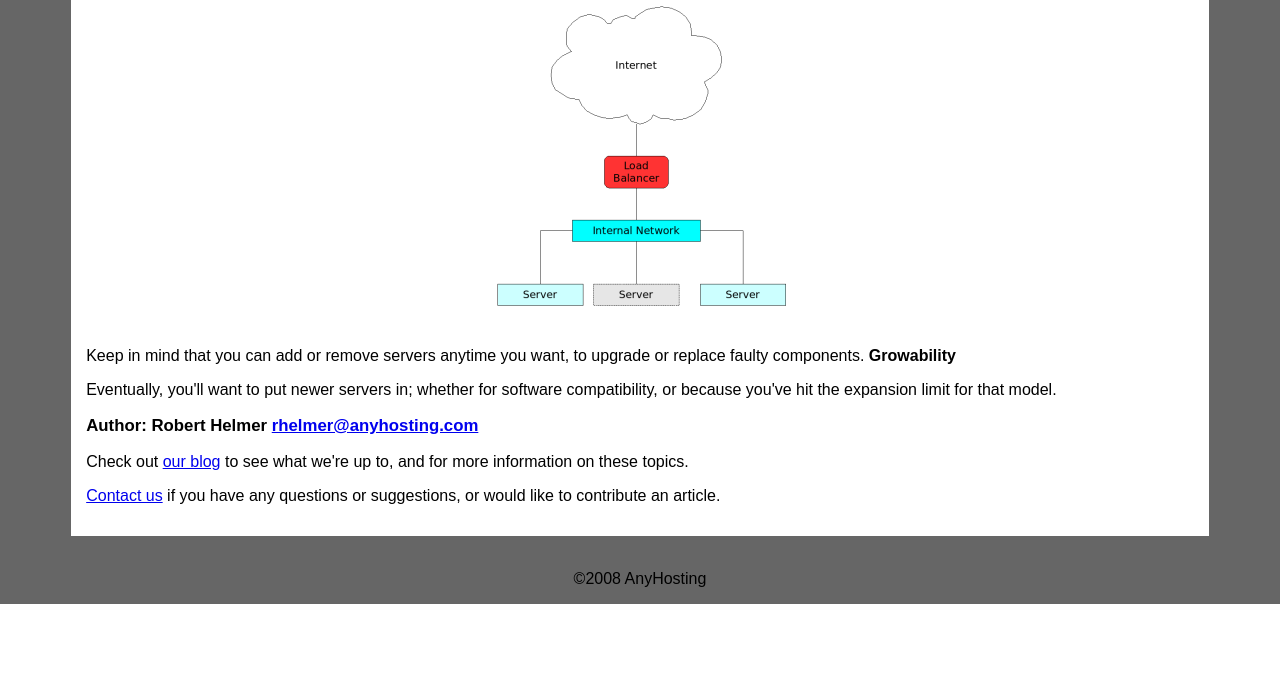
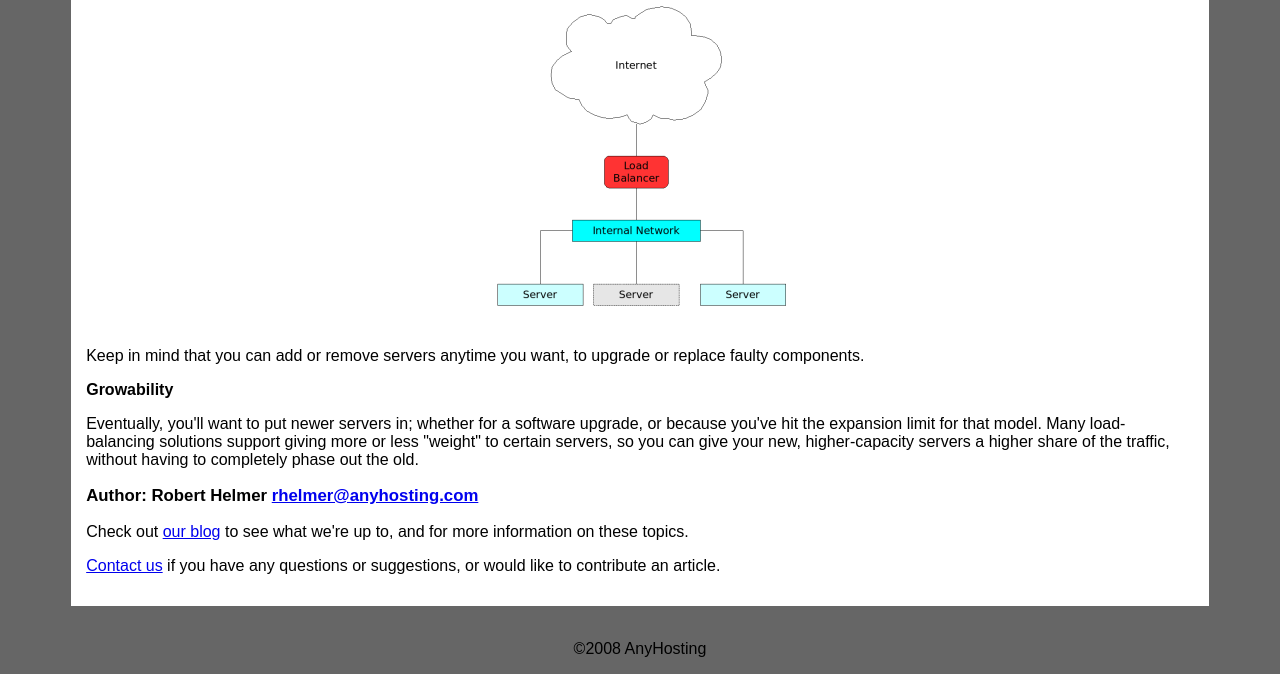
Before and after one commit to namodn/www, a PHP site: page /articles/reliable in a window 1280 px wide. Shown: the part 830-1504 px from the top of the page. Before the commit the page ends 1434 px from the top, so only its background shows below. Run offline with PHP 8.4, Linux system fonts and the light colour scheme.

Commit message:
finish up article

```diff
--- a/anyhosting.com/htdocs/articles/reliable.php
+++ b/anyhosting.com/htdocs/articles/reliable.php
@@ -42,9 +42,13 @@
        alt="Diagram of simple load-balanced network, adding a server.">
     </center>
     <p>Keep in mind that you can add or remove servers anytime you want, to
-    upgrade or replace faulty components.
+    upgrade or replace faulty components.</p>
     <b>Growability</b>
-    <p>Eventually, you'll want to put newer servers in; whether for software
-    compatibility, or because you've hit the expansion limit for that model.
+    <p>Eventually, you'll want to put newer servers in; whether for a software
+    upgrade, or because you've hit the expansion limit for that model. Many
+    load-balancing solutions support giving more or less "weight" to certain
+    servers, so you can give your new, higher-capacity servers a higher share
+    of the traffic, without having to completely phase out the old.</p>
+
     <h3>Author: Robert Helmer <a href="mailto:rhelmer@anyhosting.com">rhelmer@anyhosting.com</a></h3>
 <?php include 'footer.php'?>
```
